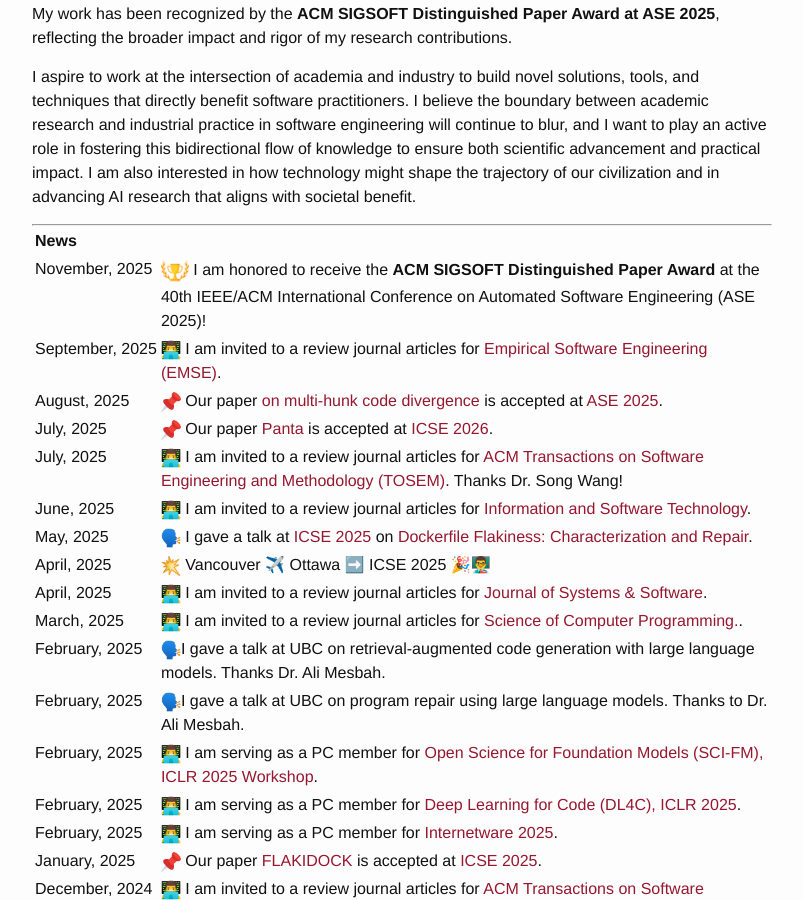
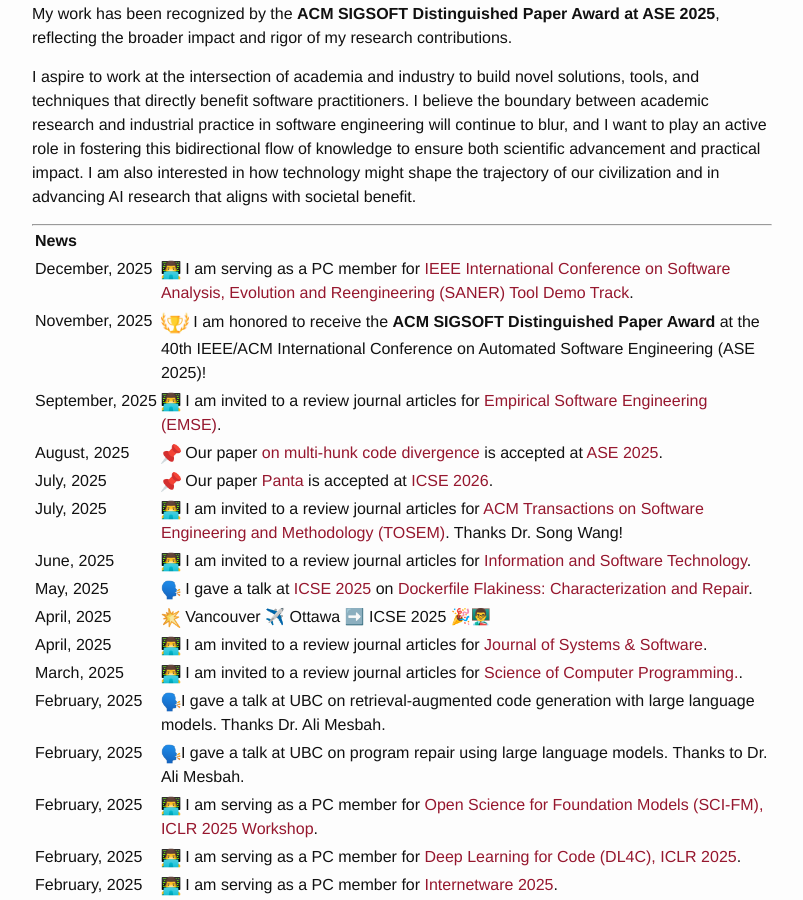
Before and after one commit to nashid/nashid.github.io, a Jekyll site: the page built from index.md, in a window 1280 px wide and 900 px high, scrolled down 381 px. Shown: the whole window, without its empty margins (238-1041 px from the left). Built offline with Jekyll 4.4.1, drawn with Linux system fonts in a browser that asks for light colours.

Commit message:
add saner pc

```diff
--- a/index.md
+++ b/index.md
@@ -20,6 +20,11 @@
   <tr>
     <th style="vertical-align: top; text-align: left;">News</th>
     <th>&nbsp;</th>
+  </tr>
+
+  <tr>
+    <td style="vertical-align: top;">December,&nbsp;2025</td>
+    <td><img src="./resources/images/icon-paper-review.png" width="20" height="20"> I am serving as a PC member for <a href="https://conf.researchr.org/track/saner-2026/saner-2026-tool-demo-track">IEEE International Conference on Software Analysis, Evolution and Reengineering (SANER) Tool Demo Track</a>.</td>
   </tr>
 
   <tr>
```
